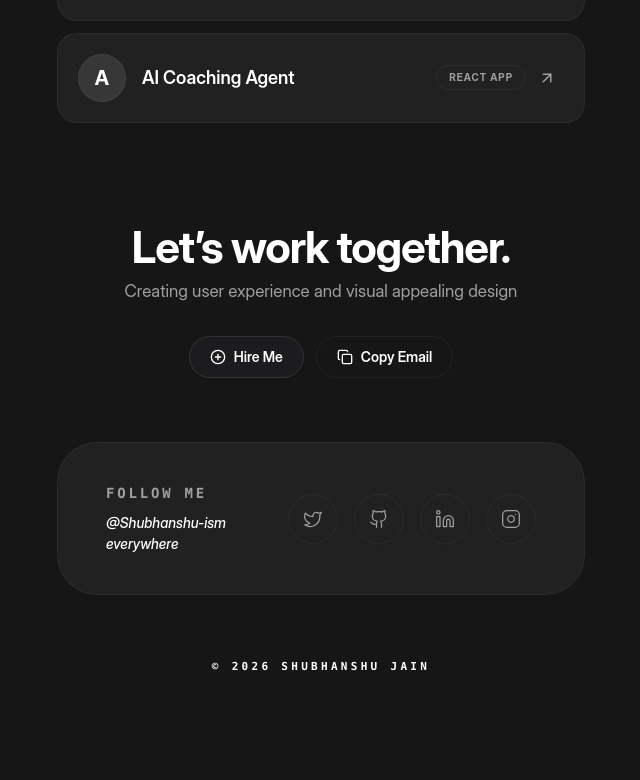
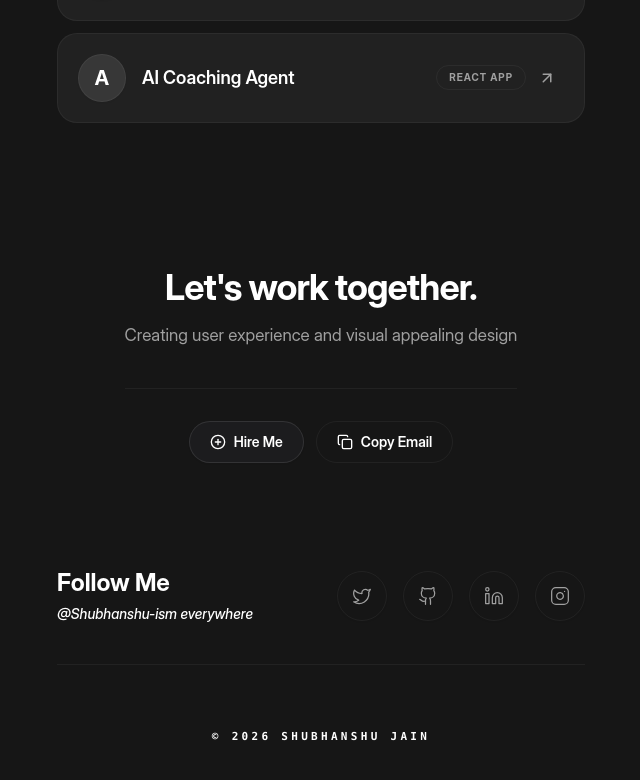
Before and after one commit to Shubhanshu-ism/Minimal-Portfolio-Shubhanshu, a React (Vite) app: page / in a window 1280 px wide. Shown: the part 1092-1872 px from the top of the page, without its empty margins (319-959 px from the left). Built offline with nearby package versions, Linux system fonts and the light colour scheme.

Commit message:
dynamic data

```diff
--- a/src/components/Footer.jsx
+++ b/src/components/Footer.jsx
@@ -22,9 +22,13 @@ export const Footer = ({ showWorkTogether = true }) => {
         <div className="pt-10 pb-12 space-y-12 sm:space-y-16">
             {showWorkTogether && (
                 <section className="flex flex-col items-center text-center space-y-6">
-                    <div className="space-y-3">
-                        <h2 className="text-4xl md:text-[2.75rem] font-bold tracking-tight text-accent font-sans">Let’s work together.</h2>
-                        <p className="text-[17px] text-dim">Creating user experience and visual appealing design</p>
+                    <div className="text-center space-y-4 pt-10 pb-8 border-b border-subtle">
+                        <h2 className="text-3xl md:text-4xl font-bold tracking-tight text-accent">
+                            {userData.components.footer.ctaTitle}
+                        </h2>
+                        <p className="text-[15px] sm:text-[17px] text-dim pb-2 max-w-md mx-auto">
+                            {userData.components.footer.ctaSubtitle}
+                        </p>
                     </div>
 
                     <div className="flex flex-wrap items-center justify-center gap-3 pt-2">
@@ -42,10 +46,10 @@ export const Footer = ({ showWorkTogether = true }) => {
                 </section>
             )}
 
-            <section className="bg-bgCard border border-subtle p-8 sm:py-10 sm:px-12 rounded-[40px] flex flex-col sm:flex-row items-center justify-between gap-8 shadow-sm">
-                <div className="space-y-2 text-center sm:text-left">
-                    <h2 className="text-[14px] font-bold text-dim uppercase tracking-[0.2em] font-mono">Follow Me</h2>
-                    <p className="text-[14px] text-dim/80 italic font-medium">@Shubhanshu-ism everywhere</p>
+            <section className="flex flex-col md:flex-row items-center justify-between gap-6 py-10 border-b border-subtle">
+                <div className="space-y-1 text-center md:text-left">
+                    <h3 className="text-2xl font-bold text-accent">{userData.components.footer.followMeTitle}</h3>
+                    <p className="text-[14px] text-dim/80 italic font-medium">{userData.components.footer.followMeSubtitle}</p>
                 </div>
                 <div className="flex gap-4 justify-center">
                     <SocialIcon href={userData.socials.twitter} icon={<Twitter size={20} strokeWidth={1.5} />} />
@@ -56,7 +60,8 @@ export const Footer = ({ showWorkTogether = true }) => {
             </section>
 
             <footer className="text-center text-[10px] sm:text-[11px] text-dim/80 uppercase tracking-[0.3em] font-bold font-mono">
-                &copy; 2026 {userData.name}
+                &copy; {new Date().getFullYear()} {userData.name}
+                 {/* &mdash; {userData.components.footer.copyrightInstitution} */}
             </footer>
         </div>
     );
--- a/src/data/user.js
+++ b/src/data/user.js
@@ -13,6 +13,61 @@ export const userData = {
         instagram: "https://www.instagram.com/shubhanshu33j/",
         portfolio: "https://shubhanshu-portfolio-one.vercel.app/",
         codeforces: "https://codeforces.com/profile/Tanjiro_cp"
+    },
+
+    config: {
+        profileImage: "https://images.unsplash.com/photo-1517694712202-14dd9538aa97?q=80&w=1000",
+        availability: {
+            status: true,
+            badgeMain: "Available for Work",
+            badgeSecondary: "Currently Available",
+        },
+    },
+
+    pages: {
+        home: {
+            title: "I'm {firstName}",
+            description: "Full Stack Engineer from {location}.\nCurrently building at <span>GoPaisa</span>.",
+            badges: {
+                experience: "Experience",
+                projects: "Products"
+            }
+        },
+        work: {
+            title: "Selected Works",
+            description: "A deep dive into my professional journey and the digital products I've engineered.",
+            badges: {
+                experience: "Professional Experience",
+                projects: "Personal Products"
+            }
+        },
+        about: {
+            title: "It's Me {firstName}",
+            description: "I'm {name}, a {role}, currently residing in {location}. I have a deep passion for crafting purposeful products and scalable architectures. My main goal is to bridge the divide between complex technical requirements and meaningful, seamless experiences.",
+            badges: {
+                education: "Education",
+                coding: "Coding Prowess",
+                projects: "My Side Projects"
+            },
+            projectsDescription: "I did passion side projects in the weekend, please take a look you will love it (i hope)."
+        },
+        contact: {
+            title: "Engineering Inquiry",
+            description: "Have a complex logic problem or an AI agent you need to build?\nReach out and let's build the future together.",
+            badges: {
+                main: "Hire Me"
+            }
+        }
+    },
+
+    components: {
+        footer: {
+            ctaTitle: "Let's work together.",
+            ctaSubtitle: "Creating user experience and visual appealing design",
+            followMeTitle: "Follow Me",
+            followMeSubtitle: "@Shubhanshu-ism everywhere",
+            copyrightInstitution: "IIT ISM Dhanbad"
+        }
     },
 
     education: {
--- a/src/pages/ContactPage.jsx
+++ b/src/pages/ContactPage.jsx
@@ -1,4 +1,5 @@
 import { useState } from 'react';
+import { userData } from '../data/user';
 import { PageWrapper } from '../components/PageWrapper';
 import { Footer } from '../components/Footer';
 import { Send, CheckCircle2 } from 'lucide-react';
@@ -17,7 +18,7 @@ const ContactPage = () => {
         const subject = encodeURIComponent(`Engineering Inquiry from ${name}`);
         const body = encodeURIComponent(`Project Description :\n${message}\n\nRegards:\n${name}\nEmail: ${email}`);
 
-        window.location.href = `mailto:shubhanshujain2233@gmail.com?subject=${subject}&body=${body}`;
+        window.location.href = `mailto:${userData.email}?subject=${subject}&body=${body}`;
 
         setStatus('success');
         setTimeout(() => {
@@ -35,18 +36,19 @@ const ContactPage = () => {
                     <div className="flex flex-col sm:flex-row items-center justify-between gap-4">
                         <div className="flex items-center gap-2 bg-transparent border border-subtle px-3 py-1 rounded-full shadow-sm">
                             <div className="w-1.5 h-1.5 bg-[#22c55e] rounded-full animate-pulse-slow"></div>
-                            <span className="text-[10px] uppercase tracking-[0.2em] text-dim font-bold font-mono">Hire Me</span>
+                            <span className="text-[10px] uppercase tracking-[0.2em] text-dim font-bold font-mono">{userData.pages.contact.badges.main}</span>
                         </div>
                         <div className="text-[10px] uppercase text-[#22c55e] font-bold tracking-widest bg-[#22c55e]/10 px-3 py-1 rounded-full border border-[#22c55e]/20">
-                            Currently Available
+                            {userData.config.availability.badgeSecondary}
                         </div>
                     </div>
 
                     <div className="space-y-4">
-                        <h1 className="text-5xl md:text-[3.5rem] font-bold tracking-tight leading-[1.1] text-accent">Engineering Inquiry</h1>
-                        <p className="text-lg text-dim leading-relaxed max-w-2xl">
-                            Have a complex logic problem or an AI agent you need to build?<br className="hidden sm:block" /> Reach out and let's build the future together.
-                        </p>
+                        <h1 className="text-5xl md:text-[3.5rem] font-bold tracking-tight leading-[1.1] text-accent">{userData.pages.contact.title}</h1>
+                        <p
+                            className="text-lg text-dim leading-relaxed max-w-2xl"
+                            dangerouslySetInnerHTML={{ __html: userData.pages.contact.description.replace('\n', '<br className="hidden sm:block" /> ') }}
+                        />
                     </div>
                 </section>
 
--- a/src/pages/ProjectDetailsPage.jsx
+++ b/src/pages/ProjectDetailsPage.jsx
@@ -88,10 +88,12 @@ const ProjectDetailsPage = () => {
                         </div>
                     )}
 
-                    {/* Optional extra intro context from points if needed, or repeat overview? The screenshot shows text before Problem */}
-                    <p className="text-[17px] text-dim leading-relaxed">
-                        A business owner enlisted my expertise as a product designer to develop a website that would boost their brand awareness and conversions. Crafting a modern, professional website, my priority was to set them apart from competitors and attract new customers.
-                    </p>
+                    {/* Optional extra intro context */}
+                    {project.overviewParagraph && (
+                        <p className="text-[17px] text-dim leading-relaxed">
+                            {project.overviewParagraph}
+                        </p>
+                    )}
 
                     {/* Second Image */}
                     {project.images && project.images[1] && (
--- a/src/pages/WorkPage.jsx
+++ b/src/pages/WorkPage.jsx
@@ -11,9 +11,9 @@ const WorkPage = () => {
 
                 {/* Page Title */}
                 <header className="space-y-4">
-                    <h1 className="text-5xl font-semibold tracking-tight">Selected Works</h1>
+                    <h1 className="text-5xl font-semibold tracking-tight">{userData.pages.work.title}</h1>
                     <p className="text-lg text-dim leading-relaxed max-w-[480px]">
-                        A deep dive into my professional journey and the digital products I've engineered.
+                        {userData.pages.work.description}
                     </p>
                 </header>
 
@@ -21,7 +21,7 @@ const WorkPage = () => {
                 <section className="space-y-8">
                     <div className="flex items-center gap-4 px-1">
                         <div className="w-1.5 h-1.5 bg-accent rounded-full"></div>
-                        <h2 className="text-[11px] font-bold text-dim uppercase tracking-[0.2em] font-mono">Professional Experience</h2>
+                        <h2 className="text-[11px] font-bold text-dim uppercase tracking-[0.2em] font-mono">{userData.pages.work.badges.experience}</h2>
                     </div>
 
                     <div className="space-y-4">
@@ -57,7 +57,7 @@ const WorkPage = () => {
                 <section className="space-y-8 pb-10">
                     <div className="flex items-center gap-4 px-1">
                         <div className="w-1.5 h-1.5 bg-[#3b82f6] rounded-full"></div>
-                        <h2 className="text-[11px] font-bold text-dim uppercase tracking-[0.2em] font-mono">Personal Products</h2>
+                        <h2 className="text-[11px] font-bold text-dim uppercase tracking-[0.2em] font-mono">{userData.pages.work.badges.projects}</h2>
                     </div>
 
                     <div className="grid gap-6">
```
Also changed, not shown: src/pages/AboutPage.jsx (+20 -18 lines), src/pages/HomePage.jsx (+11 -11 lines).
